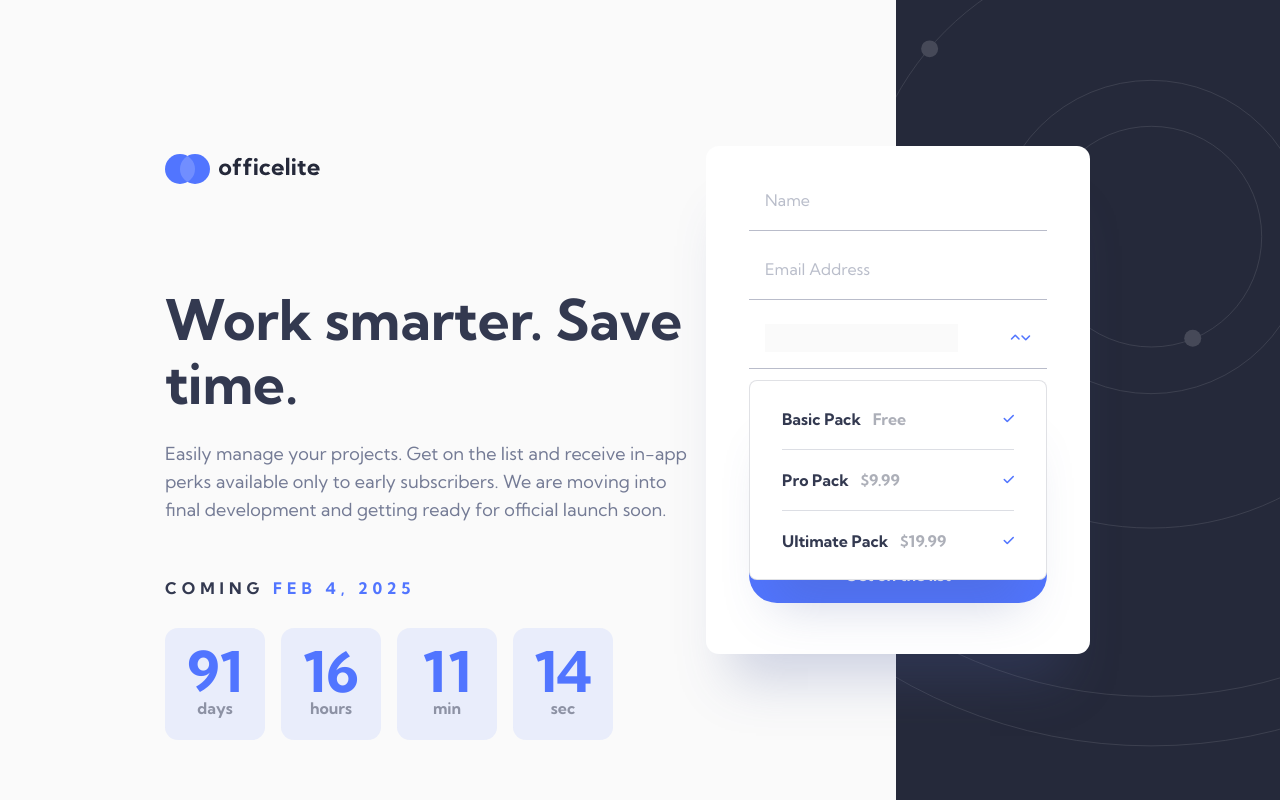
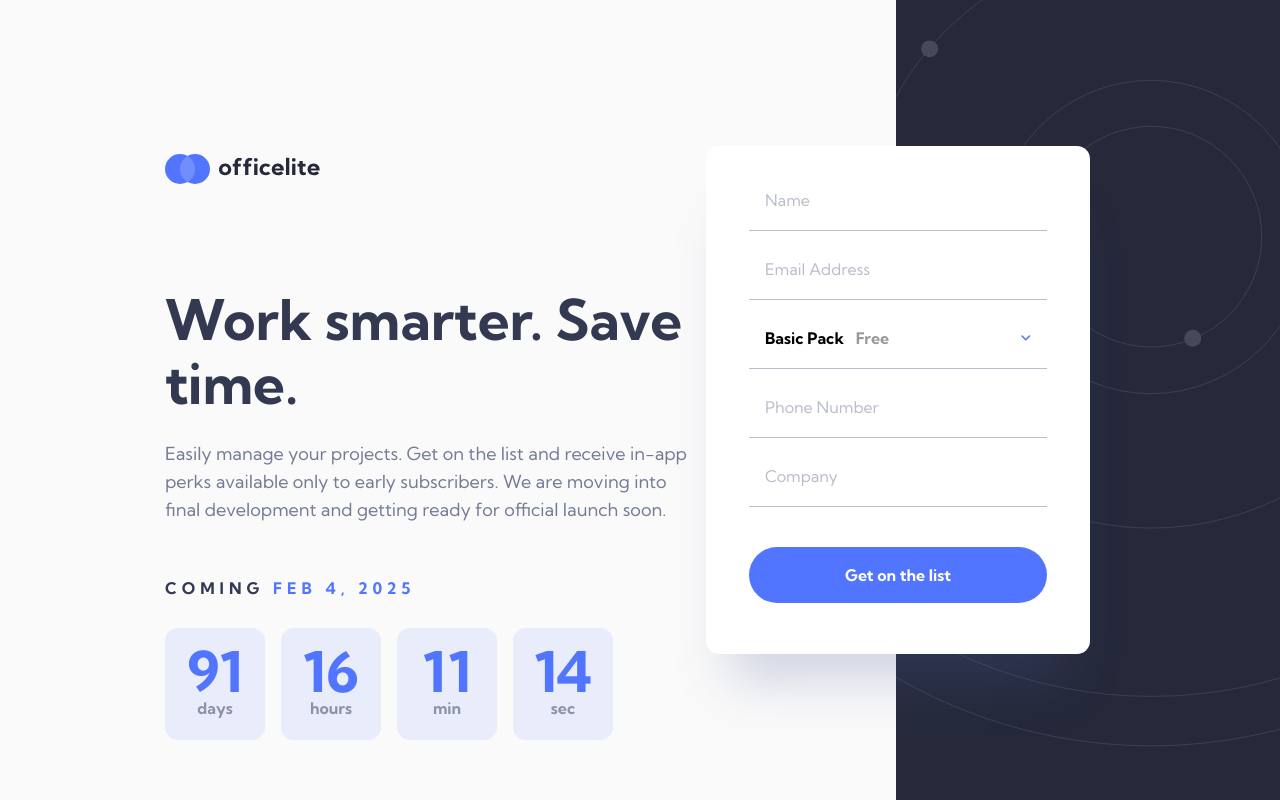
Before and after one commit to NDK1195/officelite-coming-soon-site, a React (Vite) app: page /signup in a window 1280 px wide. Built offline with nearby package versions, Linux system fonts and the light colour scheme.

Commit message:
finish project

```diff
--- a/src/pages/SignUp/components/Form.jsx
+++ b/src/pages/SignUp/components/Form.jsx
@@ -1,100 +1,229 @@
+import { useCallback, useRef, useState } from "react";
+import { useNavigate } from "react-router-dom";
 import Button from "../../../components/Button";
 function Form() {
+  const [isSelectOpen, setIsSelectOpen] = useState(false);
+  const [selectedOption, setSelectedOption] = useState("basic");
+  const [isNameError, setIsNameError] = useState(false);
+  const [isEmailError, setIsEmailError] = useState(false);
+  const [isPhoneError, setIsPhoneError] = useState(false);
+  const [isCompanyError, setIsCompanyError] = useState(false);
+  const navigate = useNavigate();
+
+  const nameRef = useRef();
+  const emailRef = useRef();
+  const phoneRef = useRef();
+  const companyRef = useRef();
+
+  const validateData = useCallback((data) => {
+    const emailRegex = /^[a-zA-Z0-9._%+-]+@[a-zA-Z0-9.-]+\.[a-zA-Z]{2,}$/;
+    let isValidate = true;
+
+    if (data.name.length === 0) {
+      isValidate = false;
+      setIsNameError(true);
+    }
+    if (data.email.length === 0) {
+      isValidate = false;
+      setIsEmailError(true);
+    }
+    if (emailRegex.test(data.email) === false) {
+      isValidate = false;
+      setIsEmailError(true);
+    }
+    if (data.phone.length === 0) {
+      isValidate = false;
+      setIsPhoneError(true);
+    }
+    if (data.company.length === 0) {
+      isValidate = false;
+      setIsCompanyError(true);
+    }
+
+    return isValidate;
+  }, []);
+  const handleSubmit = (e) => {
+    e.preventDefault();
+
+    const data = {
+      name: nameRef.current.value,
+      email: emailRef.current.value,
+      phone: phoneRef.current.value,
+      company: companyRef.current.value,
+    };
+
+    if (validateData(data)) {
+      nameRef.current.value = "";
+      emailRef.current.value = "";
+      phoneRef.current.value = "";
+      companyRef.current.value = "";
+      setIsNameError(false);
+      setIsEmailError(false);
+      setIsPhoneError(false);
+      setIsCompanyError(false);
+      return navigate("/");
+    }
+  };
+
   return (
-    <form className="mx-6 rounded-[13px] bg-white p-6 shadow-box md:mx-0 md:px-[43px] md:pb-[51px] md:pt-10">
+    <form
+      className="mx-6 rounded-[13px] bg-white p-6 shadow-box md:mx-0 md:px-[43px] md:pb-[51px] md:pt-10"
+      onSubmit={handleSubmit}
+    >
       <div className="mb-10 flex flex-col gap-6">
         {/* input group */}
-        <div className="flex items-center justify-between border-b border-#747B95 border-opacity-50 px-4 pb-4 leading-7">
+        <div
+          className={`${isNameError ? "border-#F05B5B" : "border-#747B95"} flex items-center justify-between border-b border-opacity-50 px-4 pb-4 leading-7`}
+        >
           <input
             type="text"
-            className="outline-none placeholder:text-#747B95 placeholder:text-opacity-50 focus:text-#333950 focus:opacity-100"
+            className={`outline-none ${isNameError ? "placeholder:text-#F05B5B" : "placeholder:text-#747B95"} placeholder:text-opacity-50 focus:text-#333950 focus:opacity-100`}
             placeholder="Name"
+            ref={nameRef}
+            onFocus={() => setIsNameError(false)}
           />
-          <span className="hidden text-xl text-#F05B5B">
+          <span
+            className={`${isNameError ? "block" : "hidden"} text-xl text-#F05B5B`}
+          >
             <i className="fa-solid fa-circle-xmark"></i>
           </span>
         </div>
         {/* input group */}
 
         {/* input group */}
-        <div className="flex items-center justify-between border-b border-#747B95 border-opacity-50 px-4 pb-4 leading-7">
+        <div
+          className={`${isEmailError ? "border-#F05B5B" : "border-#747B95"} flex items-center justify-between border-b border-opacity-50 px-4 pb-4 leading-7`}
+        >
           <input
             type="text"
-            className="outline-none placeholder:text-#747B95 placeholder:text-opacity-50 focus:text-#333950 focus:opacity-100"
+            className={`outline-none ${isEmailError ? "placeholder:text-#F05B5B" : "placeholder:text-#747B95"} placeholder:text-opacity-50 focus:text-#333950 focus:opacity-100`}
             placeholder="Email Address"
+            ref={emailRef}
+            onFocus={() => setIsEmailError(false)}
           />
-          <span className="hidden text-xl text-#F05B5B">
+          <span
+            className={`${isEmailError ? "block" : "hidden"} text-xl text-#F05B5B`}
+          >
+            <i className="fa-solid fa-circle-xmark"></i>
+          </span>
+        </div>
+        {/* input group */}
+
+        {/* select */}
+        <div
+          className="relative flex cursor-pointer items-center justify-between border-b border-#747B95 border-opacity-50 px-4 pb-4 font-bold leading-7"
+          onClick={() => setIsSelectOpen(!isSelectOpen)}
+        >
+          {selectedOption === "basic" && (
+            <p>
+              Basic Pack <span className="ml-2 opacity-40">Free</span>
+            </p>
+          )}
+          {selectedOption === "pro" && (
+            <p>
+              Pro Pack <span className="ml-2 opacity-40">$9.99</span>
+            </p>
+          )}
+          {selectedOption === "ultimate" && (
+            <p>
+              Ultimate Pack <span className="ml-2 opacity-40">$19.99</span>
+            </p>
+          )}
+
+          {/* options */}
+          {isSelectOpen && (
+            <div className="absolute left-0 top-14 w-full rounded-lg border border-[#33395026] bg-white px-8 py-6 text-#333950 shadow-box">
+              {/* option */}
+              <div
+                className="flex items-center justify-between border-b border-#747B95 border-opacity-25 pb-4"
+                onClick={() => setSelectedOption("basic")}
+              >
+                <p>
+                  Basic Pack <span className="ml-2 opacity-40">Free</span>
+                </p>
+                <span
+                  className={`text-xs text-#5175FF ${selectedOption === "basic" ? "block" : "hidden"}`}
+                >
+                  <i className="fa-solid fa-check"></i>
+                </span>
+              </div>
+              {/* option */}
+              {/* option */}
+              <div
+                className="flex items-center justify-between border-b border-#747B95 border-opacity-25 py-4"
+                onClick={() => setSelectedOption("pro")}
+              >
+                <p>
+                  Pro Pack <span className="ml-2 opacity-40">$9.99</span>
+                </p>
+                <span
+                  className={`text-xs text-#5175FF ${selectedOption === "pro" ? "block" : "hidden"}`}
+                >
+                  <i className="fa-solid fa-check"></i>
+                </span>
+              </div>
+              {/* option */}
+              {/* option */}
+              <div
+                className="flex items-center justify-between pt-4"
+                onClick={() => setSelectedOption("ultimate")}
+              >
+                <p>
+                  Ultimate Pack <span className="ml-2 opacity-40">$19.99</span>
+                </p>
+                <span
+                  className={`text-xs text-#5175FF ${selectedOption === "ultimate" ? "block" : "hidden"}`}
+                >
+                  <i className="fa-solid fa-check"></i>
+                </span>
+              </div>
+              {/* option */}
+            </div>
+          )}
+          {/* options */}
+          <span className="cursor-pointer text-xs text-#5175FF">
+            {isSelectOpen ? (
+              <i className="fa-solid fa-angle-up"></i>
+            ) : (
+              <i className="fa-solid fa-angle-down"></i>
+            )}
+          </span>
+        </div>
+        {/* select */}
+
+        {/* input group */}
+        <div
+          className={`${isPhoneError ? "border-#F05B5B" : "border-#747B95"} flex items-center justify-between border-b border-opacity-50 px-4 pb-4 leading-7`}
+        >
+          <input
+            type="text"
+            className={`outline-none ${isPhoneError ? "placeholder:text-#F05B5B" : "placeholder:text-#747B95"} placeholder:text-opacity-50 focus:text-#333950 focus:opacity-100`}
+            placeholder="Phone Number"
+            ref={phoneRef}
+            onFocus={() => setIsPhoneError(false)}
+          />
+          <span
+            className={`${isPhoneError ? "block" : "hidden"} text-xl text-#F05B5B`}
+          >
             <i className="fa-solid fa-circle-xmark"></i>
           </span>
         </div>
         {/* input group */}
 
         {/* input group */}
-        <div className="relative flex items-center justify-between border-b border-#747B95 border-opacity-50 px-4 pb-4 font-bold leading-7">
-          <input type="text" className="outline-none" value="" disabled />
-          {/* options */}
-          <div className="absolute left-0 top-14 w-full rounded-lg border border-[#33395026] bg-white px-8 py-6 text-#333950 shadow-box">
-            {/* option */}
-            <div className="flex items-center justify-between border-b border-#747B95 border-opacity-25 pb-4">
-              <p>
-                Basic Pack <span className="ml-2 opacity-40">Free</span>
-              </p>
-              <span className="text-xs text-#5175FF">
-                <i className="fa-solid fa-check"></i>
-              </span>
-            </div>
-            {/* option */}
-            {/* option */}
-            <div className="flex items-center justify-between border-b border-#747B95 border-opacity-25 py-4">
-              <p>
-                Pro Pack <span className="ml-2 opacity-40">$9.99</span>
-              </p>
-              <span className="text-xs text-#5175FF">
-                <i className="fa-solid fa-check"></i>
-              </span>
-            </div>
-            {/* option */}
-            {/* option */}
-            <div className="flex items-center justify-between pt-4">
-              <p>
-                Ultimate Pack <span className="ml-2 opacity-40">$19.99</span>
-              </p>
-              <span className="text-xs text-#5175FF">
-                <i className="fa-solid fa-check"></i>
-              </span>
-            </div>
-            {/* option */}
-          </div>
-          {/* options */}
-
-          <span className="text-xs text-#5175FF">
-            <i className="fa-solid fa-angle-up"></i>
-            <i className="fa-solid fa-angle-down"></i>
-          </span>
-        </div>
-        {/* input group */}
-
-        {/* input group */}
-        <div className="flex items-center justify-between border-b border-#747B95 border-opacity-50 px-4 pb-4 leading-7">
+        <div
+          className={`${isCompanyError ? "border-#F05B5B" : "border-#747B95"} flex items-center justify-between border-b border-opacity-50 px-4 pb-4 leading-7`}
+        >
           <input
             type="text"
-            className="outline-none placeholder:text-#747B95 placeholder:text-opacity-50 focus:text-#333950 focus:opacity-100"
-            placeholder="Phone Number"
+            className={`outline-none ${isCompanyError ? "placeholder:text-#F05B5B" : "placeholder:text-#747B95"} placeholder:text-opacity-50 focus:text-#333950 focus:opacity-100`}
+            placeholder="Company"
+            ref={companyRef}
+            onFocus={() => setIsCompanyError(false)}
           />
-          <span className="hidden text-xl text-#F05B5B">
-            <i className="fa-solid fa-circle-xmark"></i>
-          </span>
-        </div>
-        {/* input group */}
-
-        {/* input group */}
-        <div className="flex items-center justify-between border-b border-#747B95 border-opacity-50 px-4 pb-4 leading-7">
-          <input
-            type="text"
-            className="outline-none placeholder:text-#747B95 placeholder:text-opacity-50 focus:text-#333950 focus:opacity-100"
-            placeholder="Company"
-          />
-          <span className="hidden text-xl text-#F05B5B">
+          <span
+            className={`${isCompanyError ? "block" : "hidden"} text-xl text-#F05B5B`}
+          >
             <i className="fa-solid fa-circle-xmark"></i>
           </span>
         </div>
```
